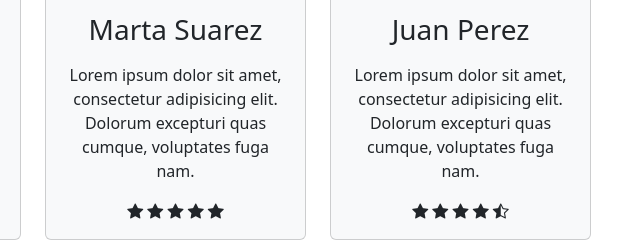
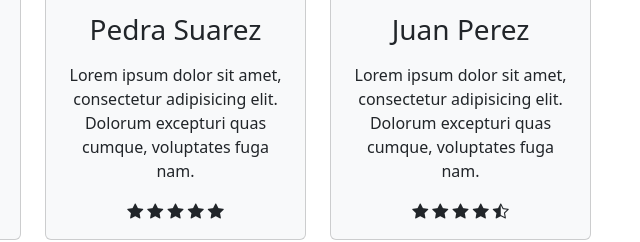
Before and after one commit to Eisenhach/Nutrifit-Eisenhach, a plain HTML site: page pages/info.html in a window 1280 px wide. Shown: the part 971-1213 px from the top of the page, 607-1247 px from the left. Drawn offline with nearby package versions, Linux system fonts and the light colour scheme.

Commit message:
modifico el nombre de pedra en info

```diff
--- a/pages/info.html
+++ b/pages/info.html
@@ -193,7 +193,7 @@
                   alt=""
                   class="rounded-circle mb-3"
                 />
-                <h3 class="card-title mb-3">Marta Suarez</h3>
+                <h3 class="card-title mb-3">Pedra Suarez</h3>
                 <p class="card-text">
                   Lorem ipsum dolor sit amet, consectetur adipisicing elit.
                   Dolorum excepturi quas cumque, voluptates fuga nam.
```
